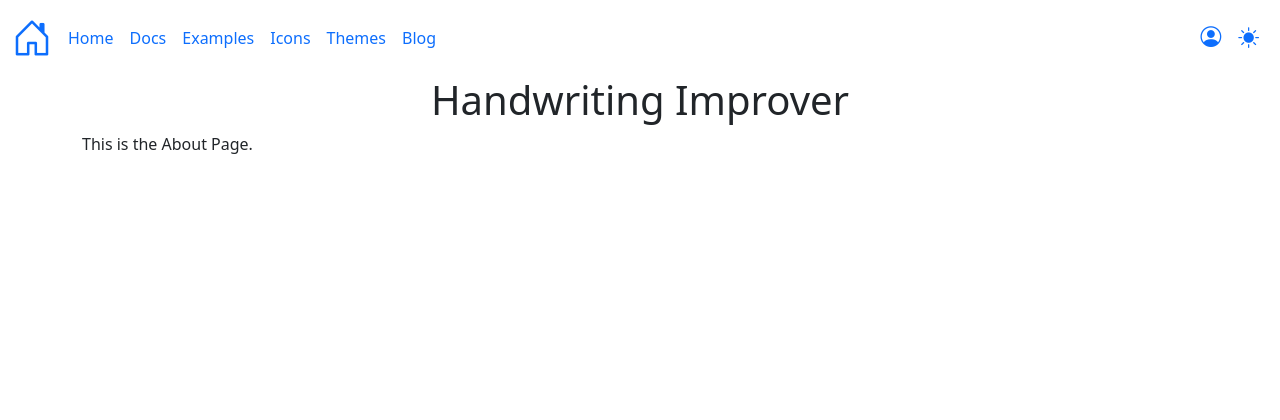
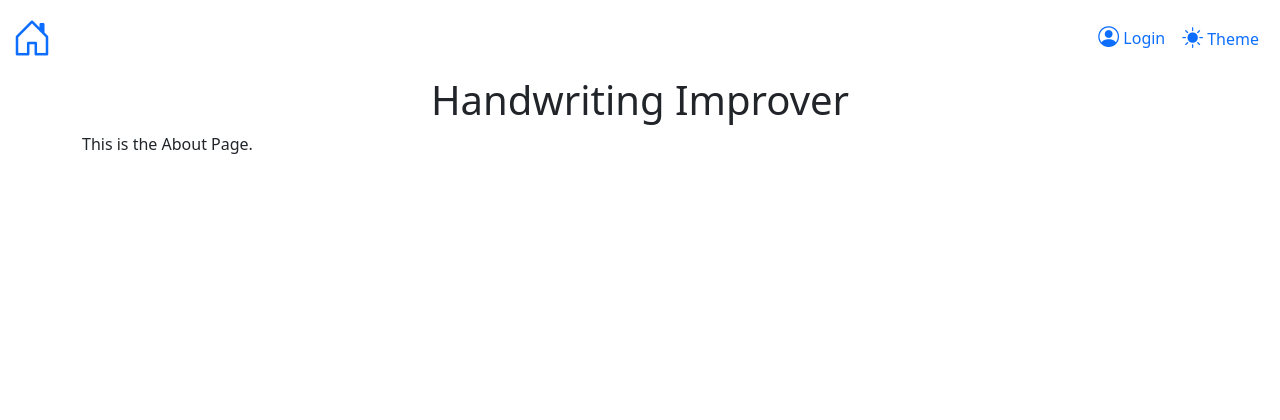
Before and after one commit to davrichter/djangoLearning, a Django app: page /about in a window 1280 px wide. Shown: the top 420 px of the page. Run offline with Django 3.2, Linux system fonts and the light colour scheme; some libraries are stand-ins or nearby versions.

Commit message:
removed unused options from the navbar

```diff
--- a/wikipedia_converter/templates/wikipedia_converter/components/header.html
+++ b/wikipedia_converter/templates/wikipedia_converter/components/header.html
@@ -15,38 +15,7 @@
         </button>
 
         <div class="collapse navbar-collapse" id="bdNavbar">
-            <ul class="navbar-nav flex-row flex-wrap bd-navbar-nav pt-2 py-md-0">
-                <li class="nav-item col-6 col-md-auto">
-                    <a class="nav-link p-2" href="/"
-                       onclick="ga('send', 'event', 'Navbar', 'Community links', 'Bootstrap');">Home</a>
-                </li>
-                <li class="nav-item col-6 col-md-auto">
-                    <a class="nav-link p-2 active" aria-current="true" href="/docs/5.0/getting-started/introduction/"
-                       onclick="ga('send', 'event', 'Navbar', 'Community links', 'Docs');">Docs</a>
-                </li>
-                <li class="nav-item col-6 col-md-auto">
-                    <a class="nav-link p-2" href="/docs/5.0/examples/"
-                       onclick="ga('send', 'event', 'Navbar', 'Community links', 'Examples');">Examples</a>
-                </li>
-                <li class="nav-item col-6 col-md-auto">
-                    <a class="nav-link p-2" href="https://icons.getbootstrap.com/"
-                       onclick="ga('send', 'event', 'Navbar', 'Community links', 'Icons');" target="_blank"
-                       rel="noopener">Icons</a>
-                </li>
-                <li class="nav-item col-6 col-md-auto">
-                    <a class="nav-link p-2" href="https://themes.getbootstrap.com/"
-                       onclick="ga('send', 'event', 'Navbar', 'Community links', 'Themes');" target="_blank"
-                       rel="noopener">Themes</a>
-                </li>
-                <li class="nav-item col-6 col-md-auto">
-                    <a class="nav-link p-2" href="https://blog.getbootstrap.com/"
-                       onclick="ga('send', 'event', 'Navbar', 'Community links', 'Blog');" target="_blank"
-                       rel="noopener">Blog</a>
-                </li>
-            </ul>
-
             <hr class="d-md-none text-white-50">
-
             <ul class="navbar-nav flex-row flex-wrap ms-md-auto">
                 {% if request.user.is_authenticated %}
                     <li class="nav-item col-6 col-md-auto">
@@ -69,7 +38,7 @@
                     <li class="nav-item col-6 col-md-auto">
                         <a class="nav-link p-2" href="{% url 'login' %}" title="Login">
                             <i class="bi bi-person-circle header-icon"></i>
-                            <small class="d-md-none ms-2">Login</small>
+                            Login
                         </a>
                     </li>
                 {% endif %}
@@ -83,9 +52,7 @@
                                 value="{{ request.user.text_theme }}"
                                 title="Toggle theme">
                             <i class="bi bi-sun-fill header-icon"></i>
-                            <small class="d-md-none ms-2">
-                                Theme
-                            </small>
+                            Theme
                         </button>
                     </form>
                 </li>
```
Also changed, not shown: db.sqlite3.
